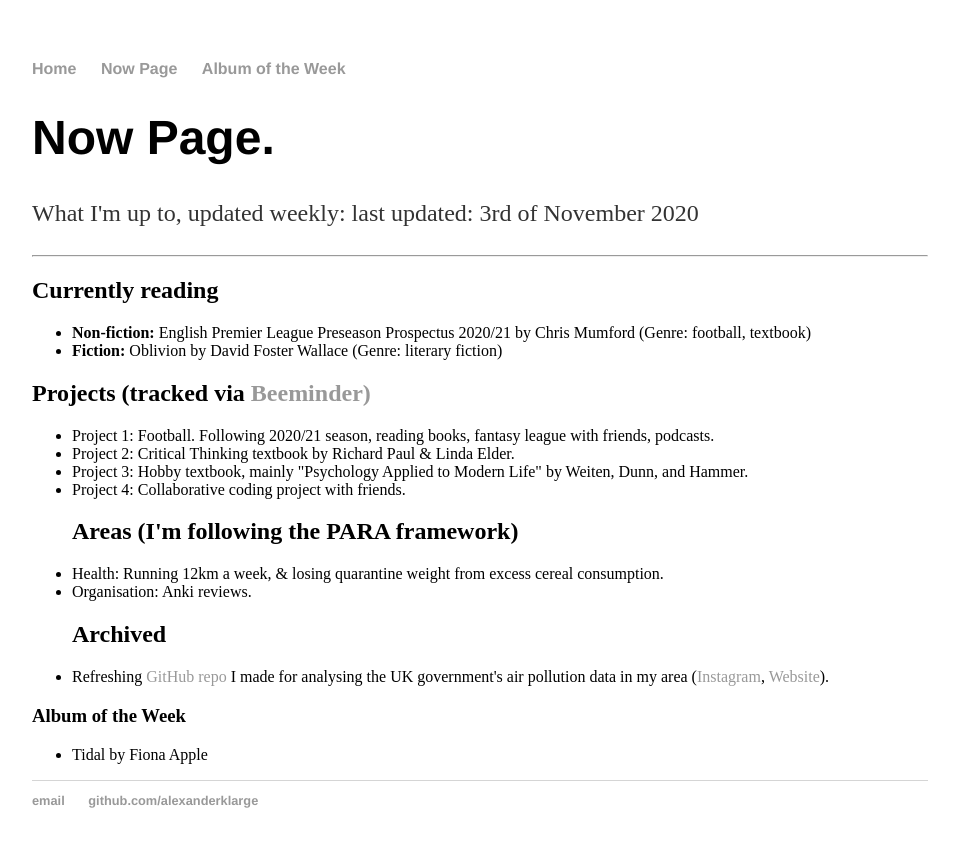
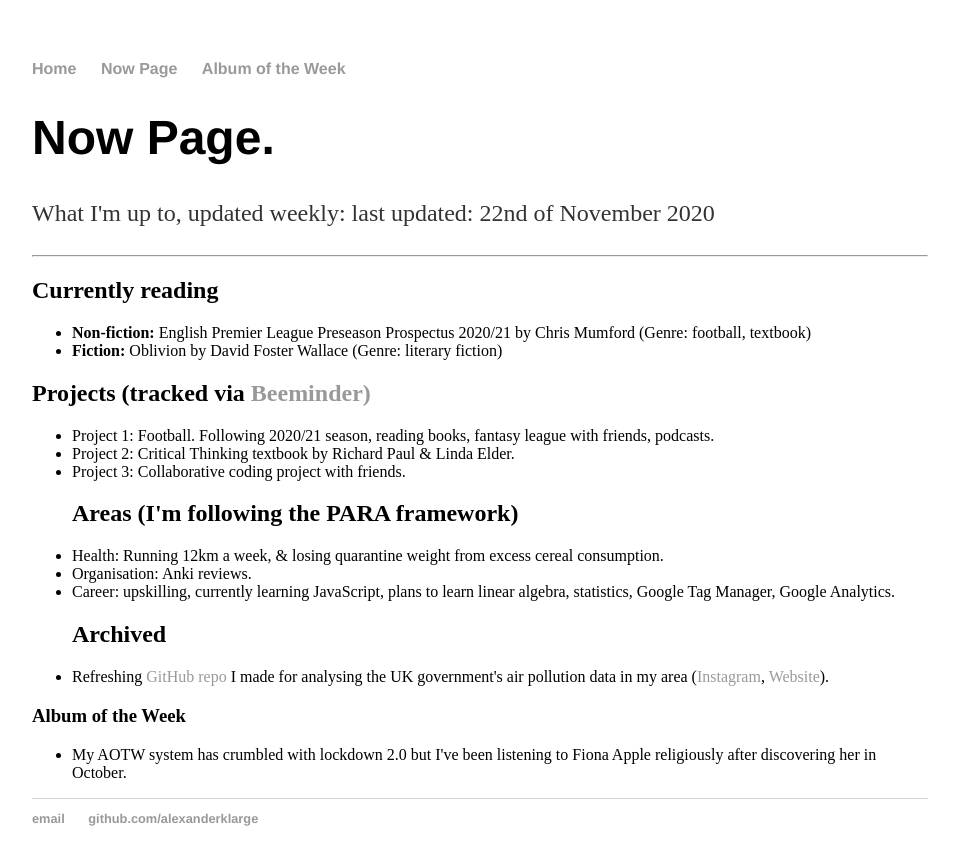
Before and after one commit to alexanderklarge/alexanderklarge.github.io, a Jekyll site: the page built from nowpage/index.html, in a window 1280 px wide. Shown: the top 865 px of the page, without its empty margins (160-1119 px from the left). Built offline with Jekyll 4.4.1, drawn with Linux system fonts in a browser that asks for light colours.

Commit message:
Weekly update

```diff
--- a/AOTW/index.html
+++ b/AOTW/index.html
@@ -10,7 +10,7 @@ title: Albums of the Week
 <hr>
 <h2>Current AOTW</h2>
 <ul>
-	<li>Tidal by Fiona Apple</li>
+	<li>AOTW system has crumbled a bit with lockdown 2.0, but I've been listening to every Fiona Apple album non-stop, new Dorian Electra, Adrianne Lenker, new James Blake EP.</li>
 
 </ul>
 <h2>Previous AOTWs</h2>
--- a/index.html
+++ b/index.html
@@ -4,7 +4,7 @@ title: Alexander K Large
 ---
 <div class="blurb">
 	<h1>Hi there, I'm Alex.</h1>
-	<p>I'm a 24 year old Junior Data Analyst, currently working on a few different <a href='https://www.beeminder.com/alexanderklarge'>projects</a>. I'm interested in data science & machine learning, coding, academic research, the Effective Altruism & LessWrong communities, and quantified-self / self-improvement / personal knowledge management.</p>
-	<p>I'm a recent re-discoverer of the Effective Altruism space, and am in the process of teaching myself the skills to go from a data analyst to a data scientist in order to increase my career capital & earning-to-give ability.</p>
-	<p>I'm a huge Anki + Beeminder + (recently added) Roam Research advocate and have actually had to force myself to stop bringing them up around friends due to going on about them (especially Anki) too often.</p>
+	<p>I'm a 24 year old Junior Data Analyst, currently working on a few different <a href='https://www.beeminder.com/alexanderklarge'>projects and 'areas of responsibility'</a> (following the <a href='https://fortelabs.co/blog/para/'>PARA system</a>). I'm interested in data science & machine learning, working towards being a generalist coder, academic research, the Effective Altruism movement, and quantified-self / self-improvement / personal knowledge management. The biggest nerd about learning you'll ever meet. Also massively into music.</p>
+
+	<p>I'm a huge Anki + Beeminder + Roam Research advocate and have actually had to force myself to stop bringing them up around friends due to going on about them (especially Anki) too much.</p>
 </div><!-- /.blurb -->
--- a/nowpage/index.html
+++ b/nowpage/index.html
@@ -4,7 +4,7 @@ title: Alex's Now Page
 ---
 <div class="blurb">
 	<h1>Now Page.</h1>
-	<p>What I'm up to, updated weekly: last updated: 3rd of November 2020</p>
+	<p>What I'm up to, updated weekly: last updated: 22nd of November 2020</p>
 </div><!-- /.blurb -->
 <hr>
 
@@ -18,12 +18,12 @@ title: Alex's Now Page
 <ul>
 	<li>Project 1: Football. Following 2020/21 season, reading books, fantasy league with friends, podcasts.
 	<li>Project 2: Critical Thinking textbook by Richard Paul & Linda Elder.</li>
-	<li>Project 3: Hobby textbook, mainly "Psychology Applied to Modern Life" by Weiten, Dunn, and Hammer.</li>
-	<li>Project 4: Collaborative coding project with friends.</li>
+	<li>Project 3: Collaborative coding project with friends.</li>
 
 <h2>Areas (I'm following the PARA framework)</h2>
 	<li>Health: Running 12km a week, & losing quarantine weight from excess cereal consumption.
 	<li>Organisation: Anki reviews.
+	<li>Career: upskilling, currently learning JavaScript, plans to learn linear algebra, statistics, Google Tag Manager, Google Analytics.
 
 <h2>Archived</h2>
 	<li>Refreshing <a href="https://github.com/alexanderklarge/DerbyAirPollution">GitHub repo</a> I made for analysing the UK government's air pollution data in my area (<a href="https://www.instagram.com/derbyairpollution/">Instagram</a>, <a href="https://derbyairpollution.co.uk/">Website</a>).
@@ -31,4 +31,4 @@ title: Alex's Now Page
 
 <h3>Album of the Week</h3>
 <ul>
-	<li>Tidal by Fiona Apple</li>
+	<li>My AOTW system has crumbled with lockdown 2.0 but I've been listening to Fiona Apple religiously after discovering her in October.</li>
```
